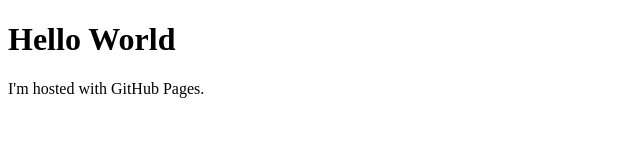
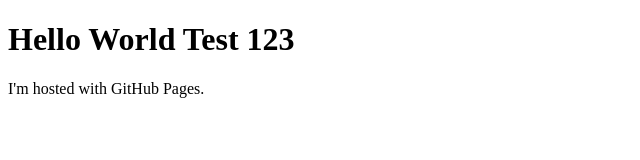
Before and after one commit to Tschaninaa/Tschaninaa.github.io, a plain HTML site: page index.html in a window 1280 px wide. Shown: the whole page, without its empty margins (0-640 px from the left). Drawn offline with Linux system fonts and the light colour scheme.

Commit message:
Update index.html

```diff
--- a/index.html
+++ b/index.html
@@ -1,7 +1,10 @@
 <!DOCTYPE html>
 <html>
+<head>
+	<title>Hallo</title>
+</head>
 <body>
-<h1>Hello World</h1>
+<h1>Hello World Test 123</h1>
 <p>I'm hosted with GitHub Pages.</p>
 </body>
 </html>
```
